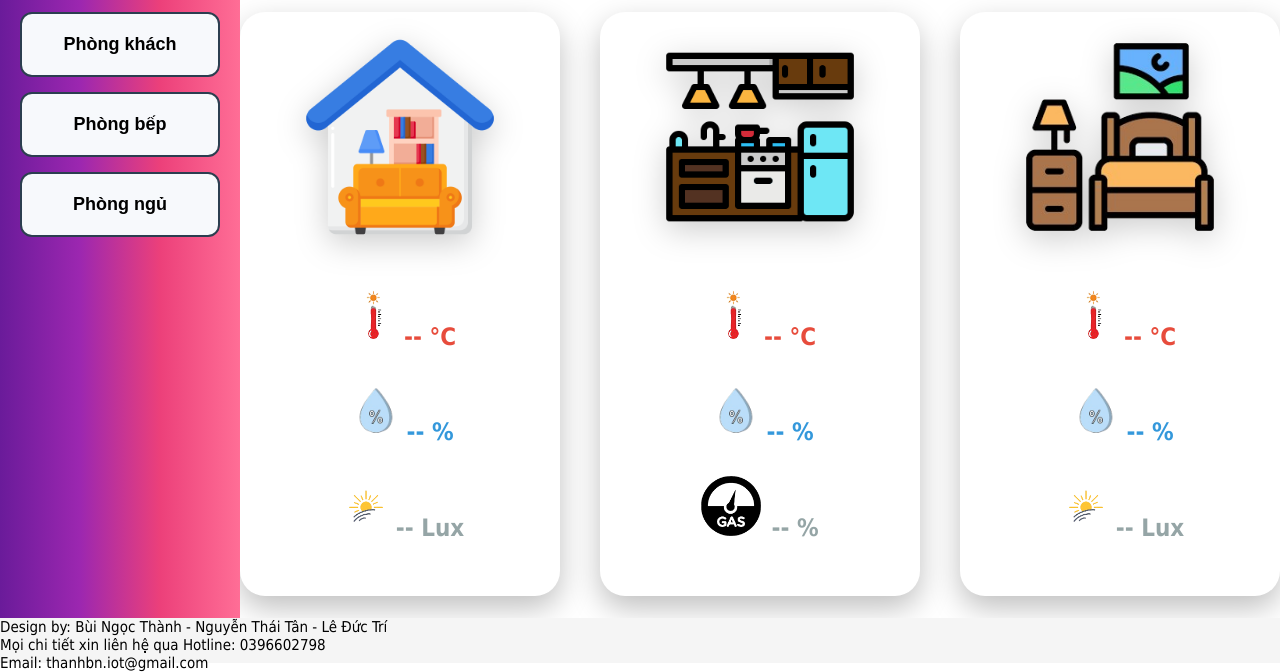
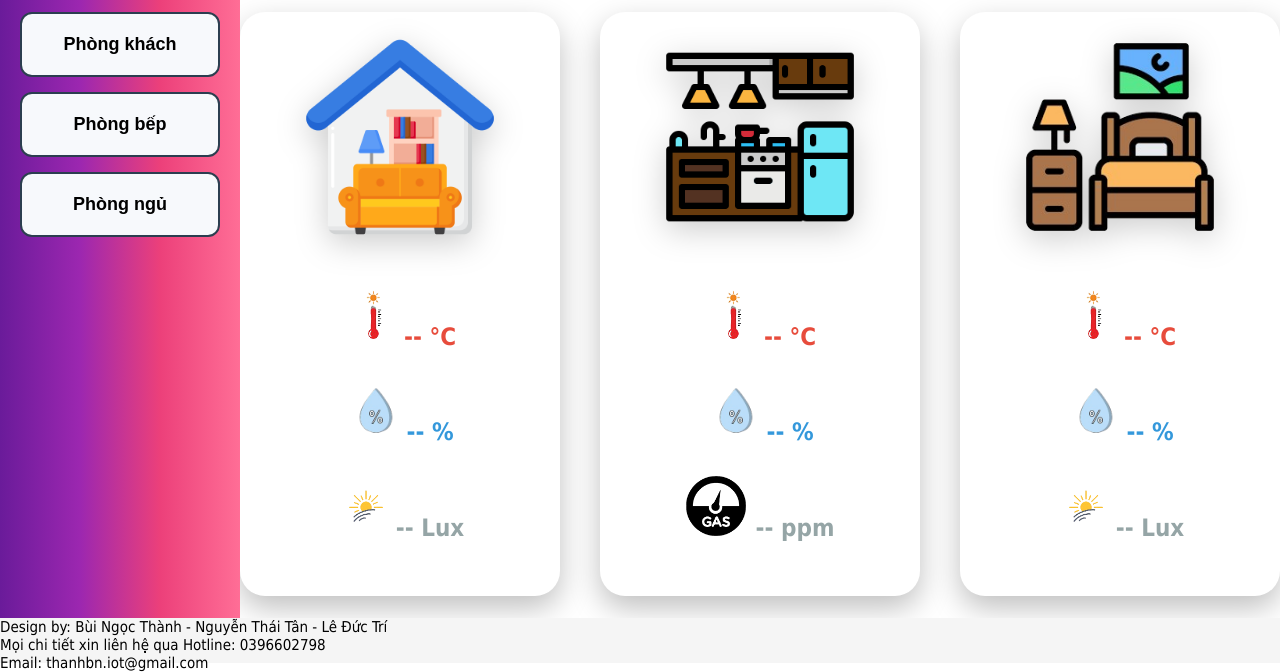
Before and after one commit to thanhbnute/Nha-Thong-Minh, a plain HTML site: page index.html in a window 1280 px wide. Shown: the part 168-840 px from the top of the page. Drawn offline with Linux system fonts and the light colour scheme; no server answers.

Commit message:
Fix HTML formatting and structure

```diff
--- a/index.html
+++ b/index.html
@@ -47,7 +47,7 @@
                     <div class="room-info">
                         <p><img src="nhietdo1.png" class="icon"><span class="temp">-- °C</span></p>
                         <p><img src="doam1.png" class="icon"><span class="humid">-- %</span></p>
-                        <p><img src="khigas.png" class="icon-gas"><span class="extra">-- %</span></p>
+                        <p><img src="khigas.png" class="icon-gas"><span class="extra">-- ppm</span></p>
                     </div>
                 </div>
 
```
